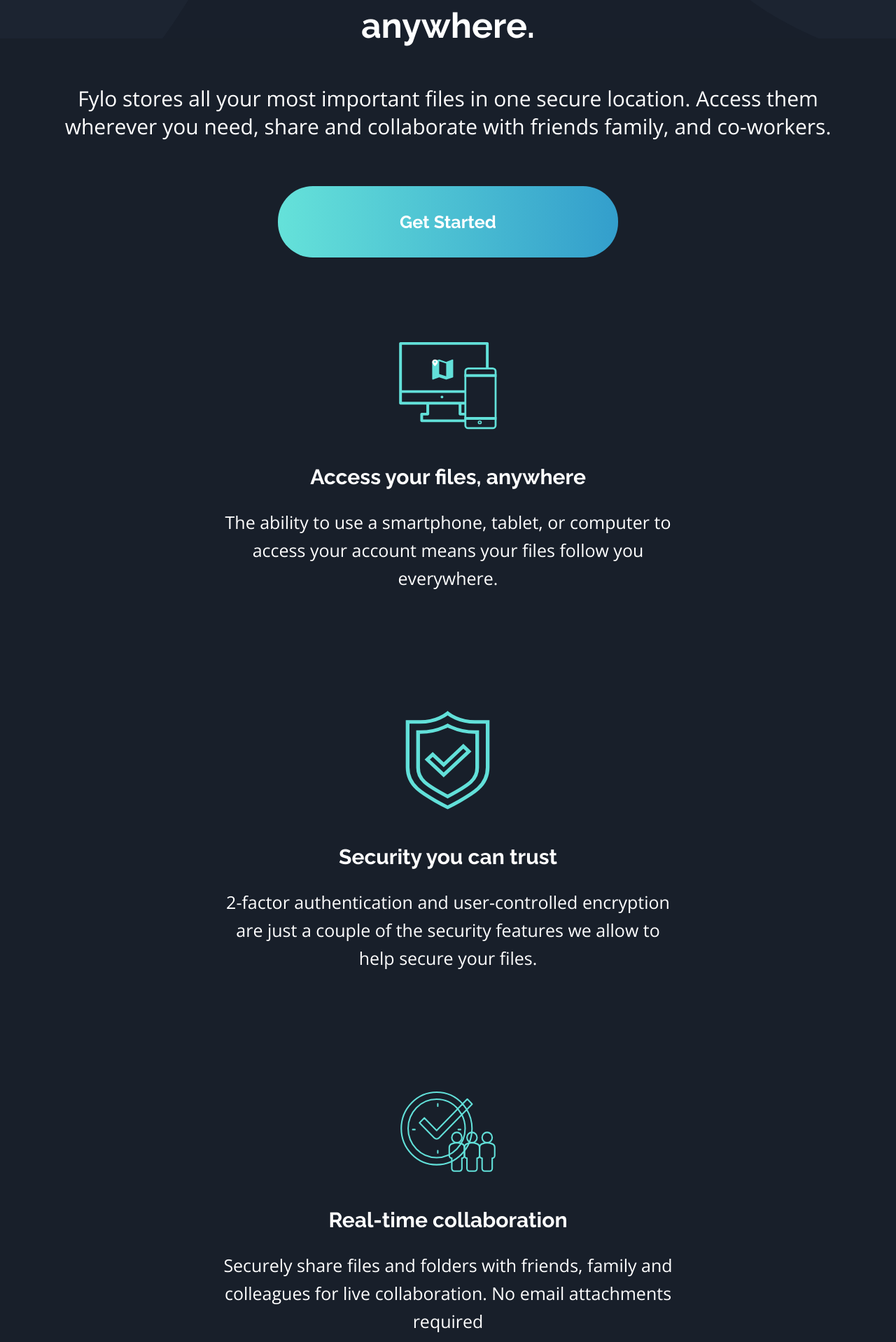
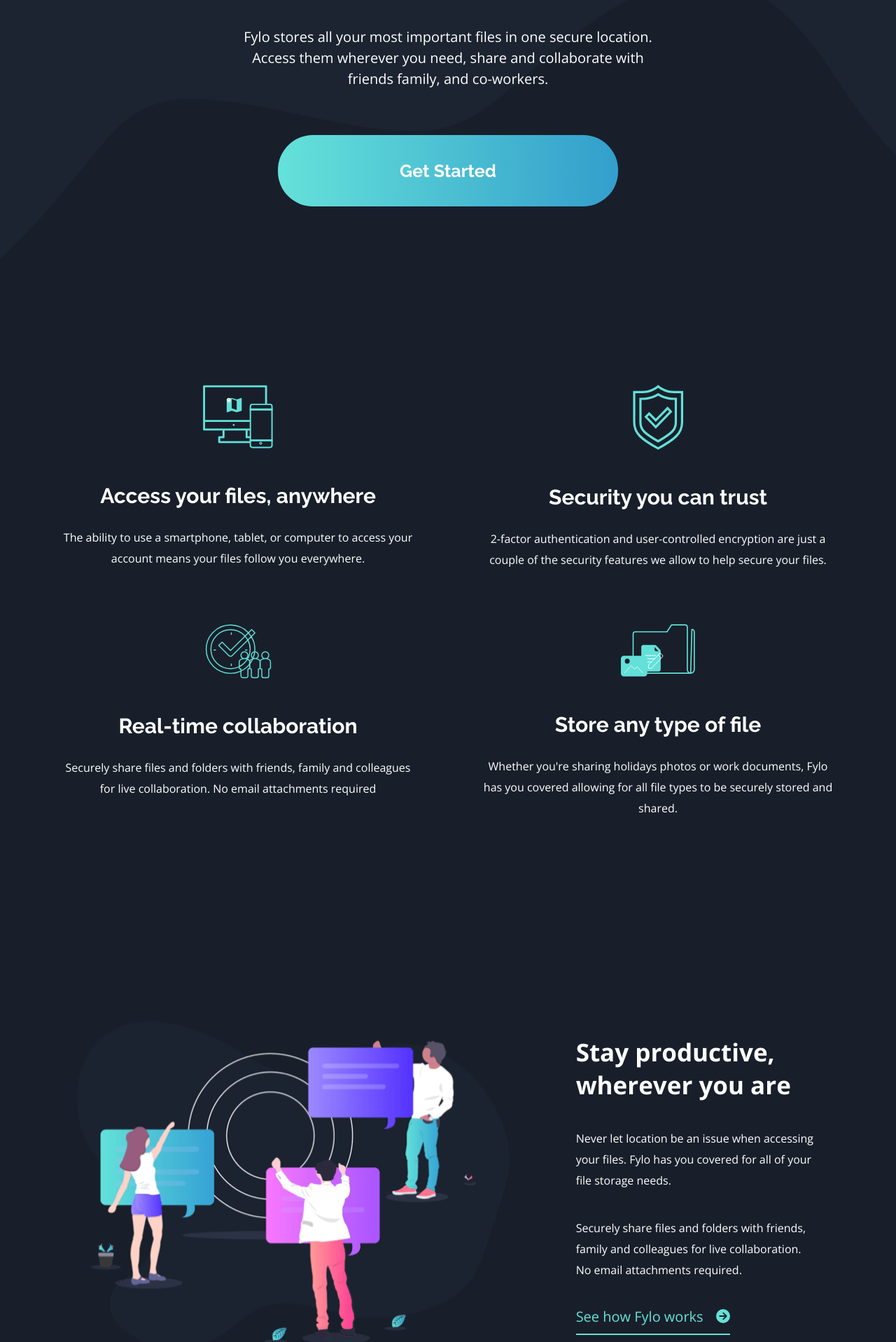
Before and after one commit to oppahero/fylo-dark-theme-landing-page, a Next.js app: page / in a window 1280 px wide. Shown: the part 872-2790 px from the top of the page at 70% size. Built offline with nearby package versions, Linux system fonts and the light colour scheme.

Commit message:
Update styles for desktop and tablet

```diff
--- a/src/pages/index.tsx
+++ b/src/pages/index.tsx
@@ -3,7 +3,7 @@ import styles from '@/styles/Home.module.css'
 import { raleway, open_sans } from '../fonts'
 import Image from 'next/image'
 import { FontAwesomeIcon } from "@fortawesome/react-fontawesome";
-import { faCircleArrowRight } from "@fortawesome/free-solid-svg-icons";
+import { faCircleArrowRight, faEnvelope, faLocationDot, faPhoneVolume, faUser } from "@fortawesome/free-solid-svg-icons";
 
 export default function Home() {
   return (
@@ -15,8 +15,6 @@ export default function Home() {
         <link rel="icon" href="/images/favicon-32x32.png" />
       </Head>
       <main role='main' className={`${styles.main} ${open_sans.variable}`}>
-        {/* <FontAwesomeIcon icon={faCheck} className="fas fa-check" style={{ color: "red" }}
-        ></FontAwesomeIcon> */}
         <nav >
           <Image
             src="/images/logo.svg"
@@ -24,7 +22,6 @@ export default function Home() {
             width={164}
             height={52}
           />
-
           <ul className={`${raleway.variable} ${styles.navUl}`}>
             <li className={styles.navLi}><a href="#">Features</a></li>
             <li className={styles.navLi}><a href="#">Team</a></li>
@@ -40,28 +37,29 @@ export default function Home() {
             width={612}
             height={455}
           />
-          <div className={styles.bgCurvy}></div>
-          <div className={`${styles.getStartedContainer__blue} ${raleway.variable}`}>
-            <div className={styles.getStartedContainer__text}>
+          <div className={` ${raleway.variable} ${styles.getStartedContainer__text}`}>
             <h1 className={styles.h1}> All your files in one secure location, accessible anywhere.</h1>
             <p className={styles.getStartedtext} > Fylo stores all your most important files in one secure location. Access them wherever you need, share and collaborate with friends family, and co-workers.</p>
             <button className={styles.button}>Get Started</button>
           </div>
 
-          </div>
+          <div className={styles.bgCurvy}></div>
+
         </section>
 
+        <div className={styles.getStartedContainer__blue}>
           <section className={styles.advantagesContainer}>
             <div className={`${styles.advantagesContainer__item} ${raleway.variable}`}>
               <Image
                 src="/images/icon-access-anywhere.svg"
                 alt="icon access anywhere"
-              width={140}
-              height={126}
+                width={155}
+                height={141}
+                className={styles.accessIcon}
               />
               <div className={styles.advantagesContainer__item__text}>
                 <h2 className={styles.h2}>Access your files, anywhere</h2>
-              <p className={styles.advantageText}>The ability to use a smartphone, tablet, or computer to access your account means your files follow you everywhere.</p>
+                <p className={styles.text}>The ability to use a smartphone, tablet, or computer to access your account means your files follow you everywhere.</p>
               </div>
             </div>
             <div className={`${styles.advantagesContainer__item} ${raleway.variable}`}>
@@ -70,10 +68,11 @@ export default function Home() {
                 alt="icon-security"
                 width={122}
                 height={141}
+                className={styles.securityIcon}
               />
               <div className={styles.advantagesContainer__item__text}>
                 <h2 className={styles.h2}>Security you can trust</h2>
-              <p className={styles.advantageText}>2-factor authentication and user-controlled encryption are just a couple of the security features we allow to help secure your files.</p>
+                <p className={styles.text}>2-factor authentication and user-controlled encryption are just a couple of the security features we allow to help secure your files.</p>
               </div>
             </div>
             <div className={`${styles.advantagesContainer__item} ${raleway.variable}`}>
@@ -82,39 +81,41 @@ export default function Home() {
                 alt="icon collaboration"
                 width={138}
                 height={117}
+                className={styles.collabIcon}
               />
               <div className={styles.advantagesContainer__item__text}>
                 <h2 className={styles.h2}>Real-time collaboration</h2>
-              <p className={styles.advantageText}>Securely share files and folders with friends, family and colleagues for live collaboration. No email attachments required</p>
+                <p className={styles.text}>Securely share files and folders with friends, family and colleagues for live collaboration. No email attachments required</p>
               </div>
             </div>
             <div className={`${styles.advantagesContainer__item} ${raleway.variable}`}>
               <Image
                 src="/images/icon-any-file.svg"
                 alt="icon any file"
-              width={153}
-              height={108}
+                width={158}
+                height={113}
+                className={styles.fileIcon}
               />
               <div className={styles.advantagesContainer__item__text}>
                 <h2 className={styles.h2}>Store any type of file</h2>
-              <p className={styles.advantageText}>Whether you&apos;re sharing holidays photos or work documents, Fylo has you covered allowing for all file types to be securely stored and shared.</p>
+                <p className={styles.text}>Whether you&apos;re sharing holidays photos or work documents, Fylo has you covered allowing for all file types to be securely stored and shared.</p>
               </div>
             </div>
           </section>
-
           <section className={styles.infoContainer}>
             <Image
+              className={styles.infoContainer__image}
               src="/images/illustration-stay-productive.png"
               alt="illustration stay productive"
               width={620}
               height={467}
             />
-          <div className={styles.infoContainer__text}>
+            <div className={` ${styles.infoContainer__text}`}>
               <h2 className={styles.h2}>Stay productive, wherever you are</h2>
-            <p className={styles.advantageText}>
+              <p className={styles.text}>
                 Never let location be an issue when accessing your files. Fylo has you covered for all of your file storage needs.
               </p>
-            <p className={styles.advantageText}>
+              <p className={styles.text}>
                 Securely share files and folders with friends, family and colleagues for live collaboration. No email attachments required.
               </p>
               <span className={styles.seeFylo}>
@@ -123,7 +124,6 @@ export default function Home() {
               </span>
             </div>
           </section>
-
           <section className={styles.testimonialsContainer}>
             <div className={styles.testimonialsContainer__card}>
               <Image
@@ -185,6 +185,69 @@ export default function Home() {
               </div>
             </div>
           </section>
+        </div>
+
+        <footer>
+          <div className={styles.suscribeContainer}>
+            <h2 className={styles.h2}>Get early access today</h2>
+            <p>It only takes a minute to sign up and our free starter tier is extremely generous. If you have any questions, our support team would be happy to help you.</p>
+            <div className={styles.suscribe}>
+              <input type="email" name="email" id="email" placeholder='email@example.com' />
+              <button className={styles.suscribeButton} >Get Started for free</button>
+            </div>
+          </div>
+
+          <div className={styles.footerContainer}>
+            <div className={styles.logoFooter}>
+              <Image
+                src="/images/logo.svg"
+                alt="Fylo logo"
+                width={181}
+                height={52}
+              />
+            </div>
+            <div className={styles.textFooter}>
+              <div className={styles.direction}>
+                <FontAwesomeIcon className={styles.iconSize} icon={faLocationDot} />
+                <p>Lorem ipsum dolor sit amet, consectetur adipisicing elit,
+                  sed do eiusmod tempor incidiuntut labore et dolore magna aliqua</p>
+              </div>
+              <div className={styles.contacts}>
+                <div className={styles.contactsGroup}>
+                  <FontAwesomeIcon className={styles.iconSize} icon={faPhoneVolume} />
+                  <p>
+                    +1-543-123-4567
+                  </p>
+                </div>
+                <div className={styles.contactsGroup}>
+                  <FontAwesomeIcon className={styles.iconSize} icon={faEnvelope} />
+                  <p>
+                    example@fylo.com
+                  </p>
+                </div>
+              </div>
+              <div className={styles.infoLinks}>
+                <li><a>About Us</a></li>
+                <li><a>Jobs</a></li>
+                <li><a>Press</a></li>
+                <li><a>Blog</a></li>
+              </div>
+              <div className={styles.infoLinks}>
+                <li><a>Contact Us</a></li>
+                <li><a>Terms</a></li>
+                <li><a>Privacy</a></li>
+              </div>
+              <div className={styles.socialMedia}>
+                {/* <FontAwesomeIcon icon={faFacebook} />
+              <FontAwesomeIcon icon={faTwitter} />
+              <FontAwesomeIcon icon={faInstagram} /> */}
+                <FontAwesomeIcon className={styles.socialMediaIcon} icon={faUser} />
+                <FontAwesomeIcon className={styles.socialMediaIcon} icon={faUser} />
+                <FontAwesomeIcon className={styles.socialMediaIcon} icon={faUser} />
+              </div>
+            </div>
+          </div>
+        </footer>
       </main>
     </>
   )
--- a/src/styles/Home.module.css
+++ b/src/styles/Home.module.css
@@ -12,12 +12,18 @@
 .button,
 .h1,
 .h2,
-.testimonial {
+.testimonial,
+.suscribe button {
   font-family: var(--font-raleway);
 }
 
 .navLi {
   font-weight: 400;
+}
+
+.navLi a:hover {
+  text-decoration: underline;
+  font-weight: 700;
 }
 
 .button {
@@ -38,18 +44,17 @@
 }
 
 .getStartedContainer {
-  /* margin-top: 91px; */
-  /* margin-top: 20px; */
   text-align: center;
-  /* display: flex;
-  flex-direction: column;
-  align-items: center;
-  gap: 76px; */
+  position: relative;
+  padding-bottom: 255px;
 }
 
 .imageIntro {
+  /* position: relative;
+  top: 90px; */
+  margin-bottom: 75px;
   position: relative;
-  top: 90px;
+  z-index: 100;
 }
 
 .getStartedContainer__blue {
@@ -61,13 +66,16 @@
   background-image: url("/images/bg-curvy-mobile.svg");
   background-repeat: no-repeat;
   background-size: cover;
-  height: 278px;
+  background-position: center;
+  height: 710px;
   width: 100%;
+  position: absolute;
+  bottom: 0;
 }
 
 .getStartedContainer__text {
   position: relative;
-  top: -120px;
+  z-index: 100;
 }
 
 .getStartedtext {
@@ -77,23 +85,29 @@
   margin: 0 0 65px;
 }
 
-.advantageText {
+.text {
   font-size: 25px;
   line-height: 40px;
   /* padding: 0 35px; */
 }
 
 .advantagesContainer {
-  background-color: var(--darkblue-main-bg);
-  display: flex;
+  /* display: flex;
   flex-wrap: wrap;
-  gap: 170px;
+  gap: 170px; */
+  display: grid;
+  grid-template-columns: repeat(auto-fit, minmax(457px, 1fr));
+  max-width: 1150px;
   padding-bottom: 290px;
+  margin: 0 auto;
+  column-gap: 50px;
+  /* row-gap: 77px; */
+  row-gap: 170px;
 }
 
 .advantagesContainer__item {
-  width: 648px;
-  margin: 0 auto;
+  /* width: 648px; */
+  /* margin: 0 auto; */
   display: flex;
   flex-direction: column;
   gap: 50px;
@@ -108,7 +122,6 @@
 }
 
 .infoContainer {
-  background-color: var(--darkblue-main-bg);
   display: flex;
   flex-direction: column;
   align-items: center;
@@ -120,9 +133,15 @@
   display: flex;
   flex-direction: column;
   gap: 38px;
+  flex: 1;
+}
+
+.infoContainer__image {
+  flex: 1;
 }
 
 .seeFylo {
+  cursor: pointer;
   display: flex;
   justify-content: space-between;
   align-items: center;
@@ -133,30 +152,35 @@
   border-bottom: 2px solid var(--cyan);
 }
 
+.seeFylo:hover {
+  color: var(--white);
+  border-bottom: 2px solid var(--white);
+}
+
 .testimonialsContainer {
-  background-color: var(--darkblue-main-bg);
-  display: flex;
-  flex-direction: column;
-  align-items: center;
-  gap: 98px;
+  padding-bottom: 670px;
+  max-width: 1180px;
+  display: grid;
+  grid-template-columns: repeat(auto-fit, minmax(363px, 1fr));
+  column-gap: 30px;
+  row-gap: 45px;
+  margin: 0 auto;
 }
 
 .testimonialsContainer__card {
-  width: 562px;
-  height: 325px;
+  height: 300px;
   padding: 56px 63px 43px 39px;
   border-radius: 10px;
   -webkit-border-radius: 10px;
   -moz-border-radius: 10px;
   -ms-border-radius: 10px;
   -o-border-radius: 10px;
-  background-color: var(--darkblue-testimonial-bg);
   display: flex;
   flex-direction: column;
   justify-content: space-between;
+  background-color: var(--darkblue-testimonial-bg);
   box-shadow: 1px 2px 25px var(--darkblue-signup-bg);
   position: relative;
-
 }
 
 .testimonialInfo {
@@ -164,9 +188,9 @@
   gap: 10px;
 }
 
-.testimonial{
+.testimonial {
   font-size: 20px;
-    line-height: 35px;
+  line-height: 30px;
 }
 
 .testimonialImage {
@@ -177,21 +201,244 @@
   -o-border-radius: 50%;
 }
 
-.testimonialPerson{
+.testimonialPerson {
   display: flex;
   flex-direction: column;
   justify-content: space-between;
 }
 
-
-.quouteIcon{
+.quouteIcon {
   position: absolute;
   top: -25px;
   left: 10px;
+}
+
+.footerContainer {
+  width: 85%;
+  padding: 300px 0 70px;
+  margin: 0 auto;
+  display: flex;
+  flex-direction: column;
+  gap: 58px;
+}
+
+.logoFooter {
+  padding-left: 20px;
+}
+
+.textFooter,
+.contacts {
+  display: flex;
+  flex-direction: column;
+  gap: 30px;
+}
+
+.direction,
+.contactsGroup {
+  display: flex;
+  gap: 40px;
+}
+
+.direction p {
+  min-width: 300px;
+}
+
+.infoLinks li {
+  margin-bottom: 20px;
+}
+
+.socialMedia {
+  display: flex;
+  justify-content: center;
+}
+
+.socialMediaIcon {
+  cursor: pointer;
+  border: 1px solid var(--white);
+  font-size: 25px;
+  margin: 0 10px;
+  padding: 15px;
+  border-radius: 50%;
+  -webkit-border-radius: 50%;
+  -moz-border-radius: 50%;
+  -ms-border-radius: 50%;
+  -o-border-radius: 50%;
+}
+
+.socialMediaIcon:hover {
+  color: var(--cyan);
+  border: 1px solid var(--cyan);
+}
+
+.iconSize {
+  font-size: 25px;
+}
+
+.suscribeContainer {
+  position: absolute;
+  top: -25rem;
+  right: 0;
+  left: 0;
+  max-width: 865px;
+  margin: 0 auto;
+  padding: 79px 49px 69px;
+  text-align: center;
+  background-color: var(--darkblue-signup-bg);
+  box-shadow: 2px 5px 1.5rem var(--darkblue-footer-bg);
+  border-radius: 10px;
+  -webkit-border-radius: 10px;
+  -moz-border-radius: 10px;
+  -ms-border-radius: 10px;
+  -o-border-radius: 10px;
+}
+
+.suscribeContainer p {
+  margin: 39px 0 60px;
+  font-size: 22px;
+  line-height: 30px;
+  padding: 0 20px;
+}
+
+.suscribe {
+  display: flex;
+  flex-direction: column;
+  row-gap: 44px;
+}
+
+.suscribeButton {
+  width: 100%;
+  font-weight: 700;
+}
+
+@media screen and (max-width: 350px) {
 }
 
 @media screen and (min-width: 750px) {
   .navLi {
     font-size: 20px;
   }
+  .suscribeContainer {
+    padding: 46px 77px 40px;
+    top: -12rem;
   }
+
+  .footerContainer {
+    padding-top: 198px;
+  }
+
+  .suscribeContainer p {
+    margin: 18px 0 32px;
+    font-size: 14px;
+    line-height: 25px;
+  }
+
+  .suscribe {
+    flex-direction: row;
+    column-gap: 26px;
+  }
+
+  .suscribe button {
+    flex: 1;
+    padding: 15px 0 19px;
+  }
+
+  .suscribe input {
+    flex: 2;
+    padding: 19px 37px 16px;
+  }
+
+  .text {
+    font-size: 16px;
+    line-height: 30px;
+  }
+
+  .advantagesContainer__item__text p {
+    padding: 0 25px;
+  }
+
+  .accessIcon {
+    width: 100px;
+    height: 91px;
+  }
+  .securityIcon {
+    width: 73px;
+    height: 93px;
+  }
+  .collabIcon {
+    width: 95px;
+    height: 78px;
+  }
+  .fileIcon {
+    width: 106px;
+    height: 76px;
+  }
+
+  .getStartedtext {
+    font-size: 20px;
+    line-height: 30px;
+    padding: 0;
+    width: 600px;
+    margin: 0 auto 65px auto;
+  }
+}
+
+@media screen and (min-width: 1240px) {
+  .getStartedContainer__text {
+    width: 900px;
+    margin: 0 auto;
+  }
+
+  .advantagesContainer {
+    row-gap: 77px;
+  }
+
+  .testimonial {
+    font-size: 14px;
+    line-height: 24px;
+  }
+
+  .testimonialsContainer__card {
+    height: 240px;
+    padding: 44px 25px 22px;
+  }
+
+  .infoContainer {
+    flex-direction: row;
+  }
+
+  .bgCurvy {
+    background-image: url("/images/bg-curvy-desktop.svg");
+    height: 580px;
+  }
+
+  .infoContainer {
+    padding-bottom: 167px;
+  }
+
+  .testimonialsContainer {
+    padding-bottom: 367px;
+  }
+
+  .textFooter {
+    flex-direction: row;
+    justify-content: space-between;
+  }
+
+  .direction p {
+    width: 335px;
+  }
+
+  .socialMediaIcon {
+    font-size: 15px;
+    padding: 10px;
+  }
+
+  .textFooter p,
+  .infoLinks a {
+    font-size: 16px;
+  }
+
+  .infoContainer__text h2{
+    font-size: 35px;
+  }
+}
```
Lines whose indentation alone changed are shown as unchanged.
